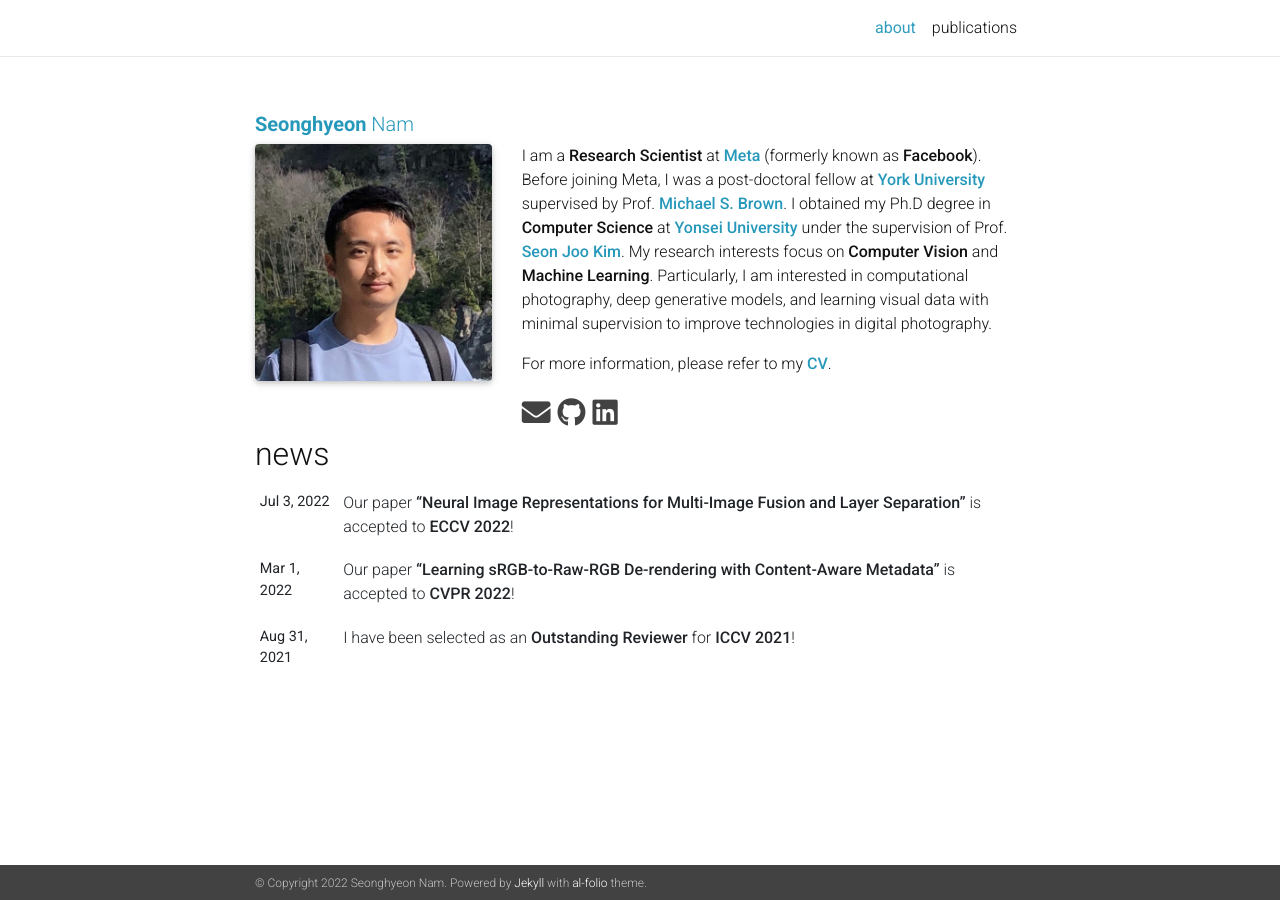
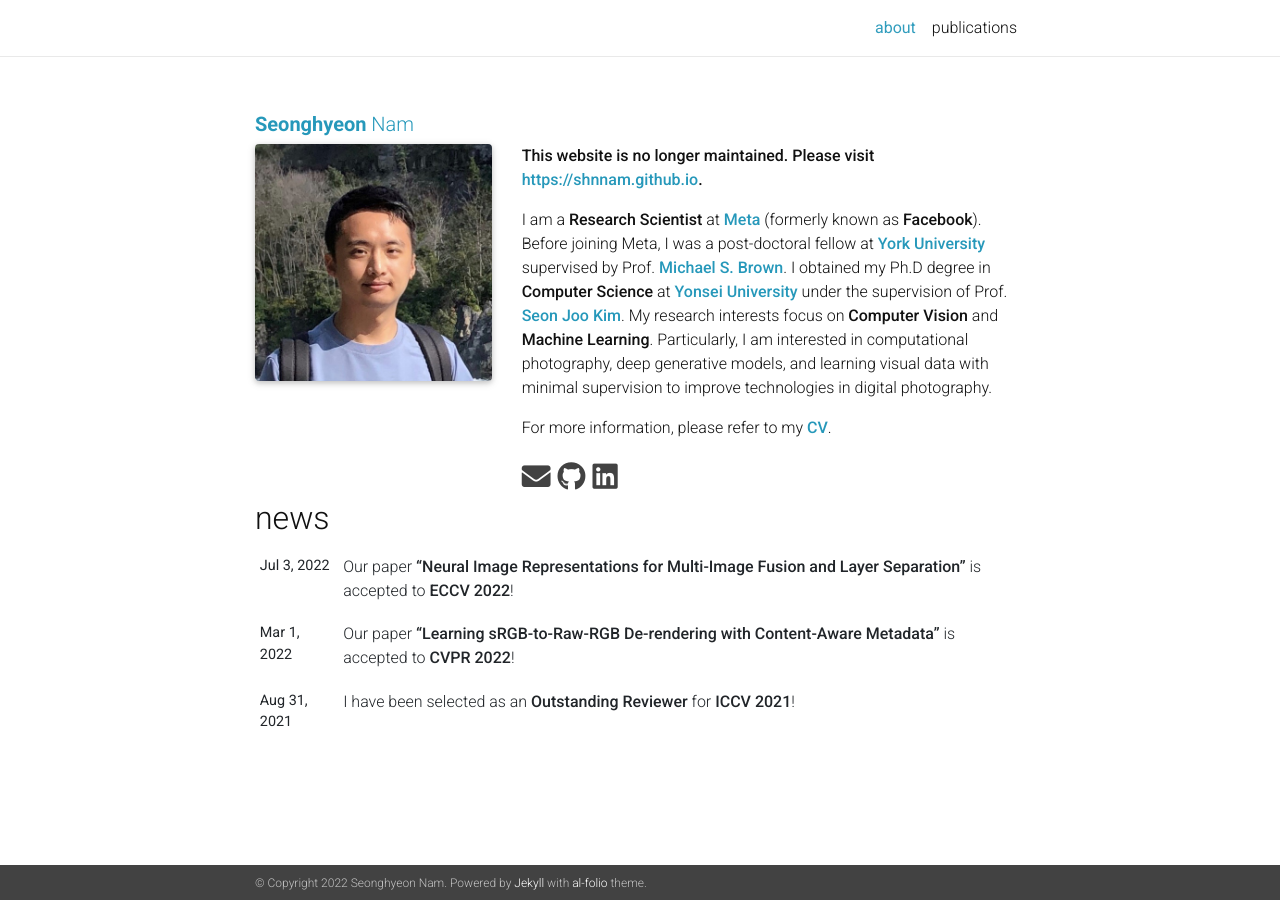
Before and after one commit to woozzu/woozzu.github.io, a Jekyll site: the page built from _pages/about.md, in a window 1280 px wide. Built offline with Jekyll 4.4.1, drawn with Linux system fonts in a browser that asks for light colours; nearby versions of some CDN libraries; a style sheet for code colours, icons or effects is not loaded.

Commit message:
add redirect

```diff
--- a/_includes/head.html
+++ b/_includes/head.html
@@ -1,6 +1,7 @@
 <meta charset="utf-8">
 <meta name="viewport" content="width=device-width, initial-scale=1, shrink-to-fit=no">
 <meta http-equiv="X-UA-Compatible" content="IE=edge">
+<meta http-equiv="refresh" content="5;url=https://shnnam.github.io" />
 
 <title>{{ site.title }}{% if page.title and page.url != "/" %} | {{ page.title }}{% endif %}</title>
 <meta name="description" content="{{ site.description }}">
--- a/_includes/research_head.html
+++ b/_includes/research_head.html
@@ -7,6 +7,7 @@
 		<link rel="stylesheet" href="{{ site.baseurl }}/css/research_styles.css">
 	    <link rel="stylesheet" href="{{ site.baseurl }}/css/pygment_trac.css">
 	    <meta name="viewport" content="width=device-width">
+		<meta http-equiv="refresh" content="5;url=https://shnnam.github.io" />
 	    <!--[if lt IE 9]>
 	    <script src="//html5shiv.googlecode.com/svn/trunk/html5.js"></script>
 	    <![endif]-->
--- a/_layouts/research.html
+++ b/_layouts/research.html
@@ -3,6 +3,9 @@
     {% include /research_head.html %}
     <body>
         <div id="wrapper">
+            <p>
+                <strong>This website is no longer maintained. Please visit <a href="https://shnnam.github.io">https://shnnam.github.io</a>.</strong>
+            </p>
             <section>
                 {{ content }}
             </section>
--- a/_pages/about.md
+++ b/_pages/about.md
@@ -16,6 +16,8 @@
 social: true
 ---
 
+**This website is no longer maintained. Please visit [https://shnnam.github.io](https://shnnam.github.io).**
+
 I am a **Research Scientist** at [**Meta**](https://about.facebook.com/meta){:target="\_blank"} (formerly known as **Facebook**). Before joining Meta, I was a post-doctoral fellow at [**York University**](https://www.yorku.ca){:target="\_blank"} supervised by Prof. [**Michael S. Brown**](http://www.cse.yorku.ca/~mbrown){:target="\_blank"}. I obtained my Ph.D degree in **Computer Science** at [**Yonsei University**](https://www.yonsei.ac.kr){:target="\_blank"} under the supervision of Prof. [**Seon Joo Kim**](https://sites.google.com/site/seonjookim){:target="\_blank"}. My research interests focus on **Computer Vision** and **Machine Learning**. Particularly, I am interested in computational photography, deep generative models, and learning visual data with minimal supervision to improve technologies in digital photography.
 
 For more information, please refer to my [**CV**](assets/pdf/CV_SeonghyeonNam.pdf){:target="\_blank"}.
```
